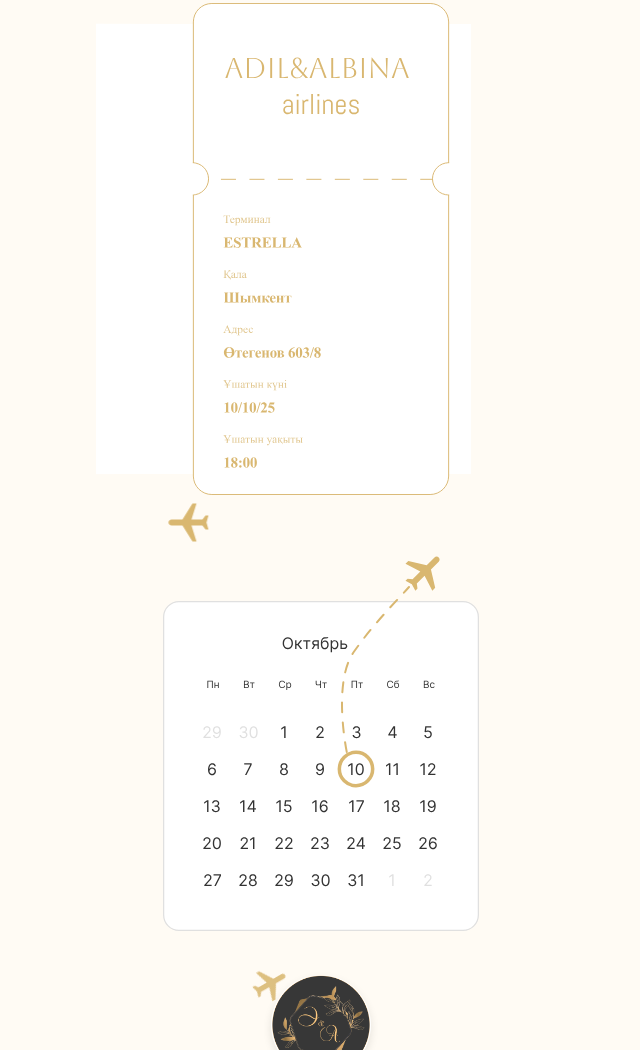
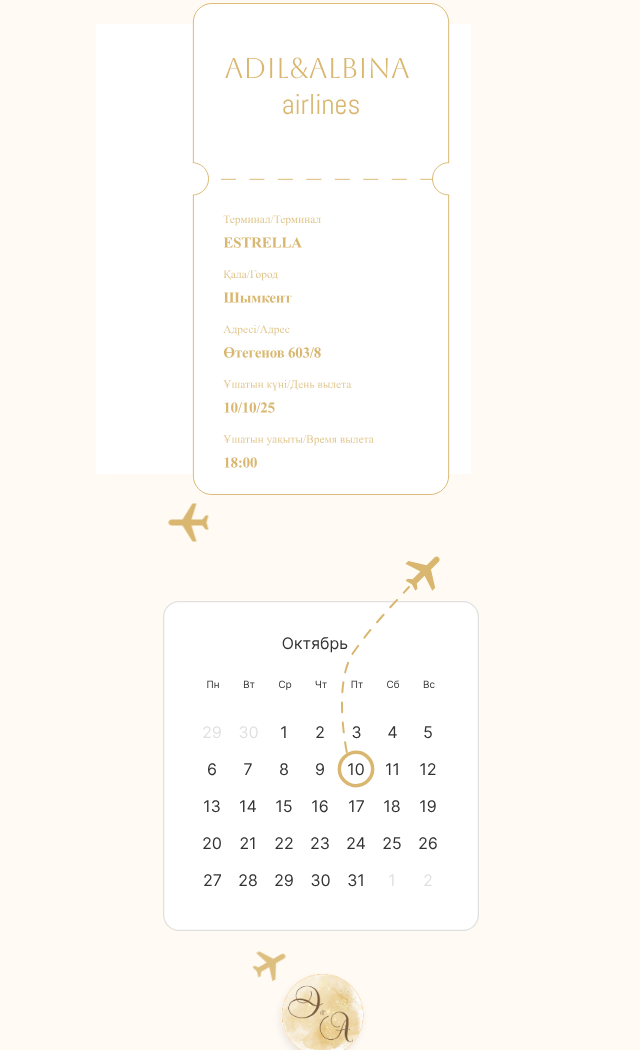
Before and after one commit to invitesite/adilalbina, a website: page index.html in a window 1280 px wide and 2400 px high. Shown: the part 1350-2400 px from the top of the page, without its empty margins (319-959 px from the left). Drawn offline with Linux system fonts and the light colour scheme; a web font is replaced by a local one.

Commit message:
finished

```diff
--- a/css/style.css
+++ b/css/style.css
@@ -293,8 +293,8 @@ body, html {
 }
 
 .circle-container {
-    width: 100px;
-    height: 100px;
+    width: 80px;
+    height: 80px;
     background-color: #ffffff;
     border-radius: 50%;
     display: flex;
@@ -305,8 +305,8 @@ body, html {
 }
 
 .ring-and-host-section img {
-    max-width: 120%;
-    max-height: 120%;
+    max-width: 210%;
+    max-height: 210%;
     height: auto;
   border-radius: 50%;
 }
--- a/index.html
+++ b/index.html
@@ -49,7 +49,7 @@
                 <div class="passport-page-bg"></div>
                 <div class="passport-pages">
                     <div class="passport-inner-content">
-                        <img src="img/pass8.svg" alt="Passport details" class="responsive-svg">
+                        <img src="img/pass9.svg" alt="Passport details" class="responsive-svg">
                     </div>
                 </div>
             </div>
@@ -63,7 +63,7 @@
 
         <div class="ring-and-host-section">
             <div class="circle-container">
-                <img src="img/ring2.png" alt="Кольцо">
+                <img src="img/ring3.png" alt="Кольцо">
             </div>
             <p class="script-font" style="font-size: 2.7rem">Той иесі:</p>
             <p class="script-font animate slide-in-left" style="font-size: 3rem; font-weight: semibold">анасы Айнур</p>
@@ -89,19 +89,19 @@
             <div class="countdown-container">
                 <div class="countdown-item">
                     <span id="days">00</span>
-                    <p>Days</p>
+                    <p>Күн</p>
                 </div>
                 <div class="countdown-item">
                     <span id="hours">00</span>
-                    <p>Hours</p>
+                    <p>Сағат</p>
                 </div>
                 <div class="countdown-item">
                     <span id="minutes">00</span>
-                    <p>Minutes</p>
+                    <p>Минут</p>
                 </div>
                 <div class="countdown-item">
                     <span id="seconds">00</span>
-                    <p>Seconds</p>
+                    <p>Секунд</p>
                 </div>
             </div>
         </div>
```
Also changed, not shown: img/pass9.svg (added), img/ring3.png (added).
